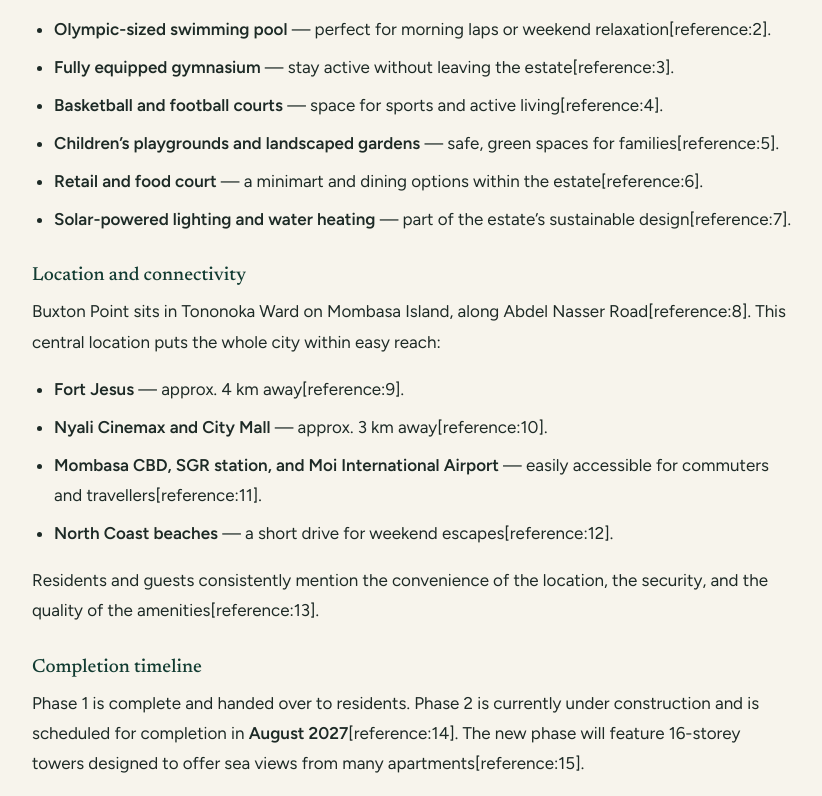
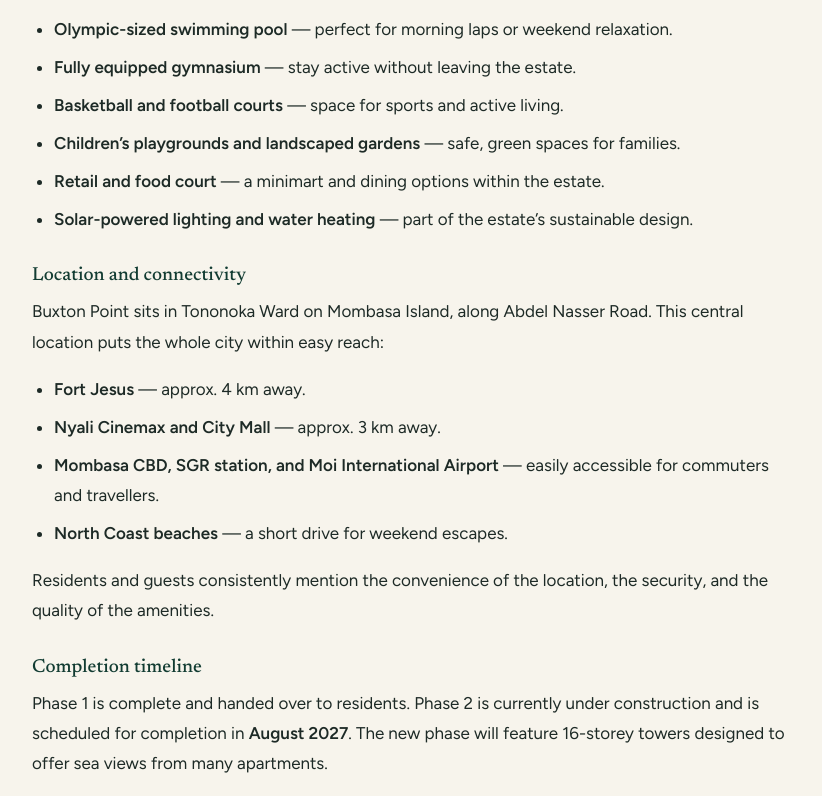
Before and after one commit to imoazy-Umrah/relocatetokenya, a plain HTML site: page buxton-point-mombasa/index.html in a window 1280 px wide. Shown: the part 1764-2560 px from the top of the page, without its empty margins (228-1050 px from the left). Drawn offline with Linux system fonts and the light colour scheme.

Commit message:
Update image source and clean up HTML content

```diff
--- a/buxton-point-mombasa/index.html
+++ b/buxton-point-mombasa/index.html
@@ -73,8 +73,7 @@
 </div>
 </div>
 <figure class="hero-media">
-<!-- Replace the src below with your actual Buxton Point rendering image -->
-<img src="https://images.unsplash.com/photo-1545324418-cc1a3fa10c00?q=80&w=1200&auto=format&fit=crop" alt="Artist impression of the completed Buxton Point apartments in Mombasa" fetchpriority="high" decoding="async">
+<img src="/images/properties/buxton-point.webp" alt="Artist impression of the completed Buxton Point apartments in Mombasa" fetchpriority="high" decoding="async">
 </figure>
 </div>
 </div></section>
@@ -113,41 +112,36 @@
   </div>
 </div>
 
-<div class="empty-state" id="empty" hidden style="margin-top:30px">
-<h3>Looking for something specific?</h3>
-<p>Message us with your requirements and we will let you know what is available or coming up.</p>
-<div class="cta-row"><a class="btn gold" href="https://wa.me/254706688115?text=Hi%2C%20I%20am%20looking%20for%20a%20specific%20unit%20at%20Buxton%20Point." target="_blank" rel="noopener">Message us on WhatsApp</a></div>
-</div>
 </div></section>
 
 <section style="padding-top:0"><div class="wrap">
 <div class="article-wrap prose">
 <h2>Why Buxton Point?</h2>
-<p>Buxton Point is not just a set of apartments; it is a lifestyle estate. Developed by GulfCap Real Estate, it has been recognised as the <strong>Affordable Housing Project of the Year</strong> at the Kenya Professional Realtors Association Awards[reference:0]. The development is transforming a 12.5-acre site on Mombasa Island into a modern community[reference:1].</p>
+<p>Buxton Point is not just a set of apartments; it is a lifestyle estate. Developed by GulfCap Real Estate, it has been recognised as the <strong>Affordable Housing Project of the Year</strong> at the Kenya Professional Realtors Association Awards. The development is transforming a 12.5-acre site on Mombasa Island into a modern community.</p>
 
 <h3>Amenities that change daily life</h3>
 <p>When you buy at Buxton Point, you are investing in a community designed for comfort and convenience. Phase 2 residents will enjoy:</p>
 <ul>
-<li><strong>Olympic-sized swimming pool</strong> — perfect for morning laps or weekend relaxation[reference:2].</li>
-<li><strong>Fully equipped gymnasium</strong> — stay active without leaving the estate[reference:3].</li>
-<li><strong>Basketball and football courts</strong> — space for sports and active living[reference:4].</li>
-<li><strong>Children’s playgrounds and landscaped gardens</strong> — safe, green spaces for families[reference:5].</li>
-<li><strong>Retail and food court</strong> — a minimart and dining options within the estate[reference:6].</li>
-<li><strong>Solar-powered lighting and water heating</strong> — part of the estate’s sustainable design[reference:7].</li>
+<li><strong>Olympic-sized swimming pool</strong> — perfect for morning laps or weekend relaxation.</li>
+<li><strong>Fully equipped gymnasium</strong> — stay active without leaving the estate.</li>
+<li><strong>Basketball and football courts</strong> — space for sports and active living.</li>
+<li><strong>Children’s playgrounds and landscaped gardens</strong> — safe, green spaces for families.</li>
+<li><strong>Retail and food court</strong> — a minimart and dining options within the estate.</li>
+<li><strong>Solar-powered lighting and water heating</strong> — part of the estate’s sustainable design.</li>
 </ul>
 
 <h3>Location and connectivity</h3>
-<p>Buxton Point sits in Tononoka Ward on Mombasa Island, along Abdel Nasser Road[reference:8]. This central location puts the whole city within easy reach:</p>
+<p>Buxton Point sits in Tononoka Ward on Mombasa Island, along Abdel Nasser Road. This central location puts the whole city within easy reach:</p>
 <ul>
-<li><strong>Fort Jesus</strong> — approx. 4 km away[reference:9].</li>
-<li><strong>Nyali Cinemax and City Mall</strong> — approx. 3 km away[reference:10].</li>
-<li><strong>Mombasa CBD, SGR station, and Moi International Airport</strong> — easily accessible for commuters and travellers[reference:11].</li>
-<li><strong>North Coast beaches</strong> — a short drive for weekend escapes[reference:12].</li>
+<li><strong>Fort Jesus</strong> — approx. 4 km away.</li>
+<li><strong>Nyali Cinemax and City Mall</strong> — approx. 3 km away.</li>
+<li><strong>Mombasa CBD, SGR station, and Moi International Airport</strong> — easily accessible for commuters and travellers.</li>
+<li><strong>North Coast beaches</strong> — a short drive for weekend escapes.</li>
 </ul>
-<p>Residents and guests consistently mention the convenience of the location, the security, and the quality of the amenities[reference:13].</p>
+<p>Residents and guests consistently mention the convenience of the location, the security, and the quality of the amenities.</p>
 
 <h3>Completion timeline</h3>
-<p>Phase 1 is complete and handed over to residents. Phase 2 is currently under construction and is scheduled for completion in <strong>August 2027</strong>[reference:14]. The new phase will feature 16-storey towers designed to offer sea views from many apartments[reference:15].</p>
+<p>Phase 1 is complete and handed over to residents. Phase 2 is currently under construction and is scheduled for completion in <strong>August 2027</strong>. The new phase will feature 16-storey towers designed to offer sea views from many apartments.</p>
 
 <h2>Frequently asked questions</h2>
 <div class="faq">
@@ -190,6 +184,5 @@
 <p>© <span id="year"></span> Relocate to Kenya</p>
 </div></div></footer>
 <script src="/js/main.js"></script>
-<script src="/js/properties.js?v=3"></script>
 </body>
 </html>
```
